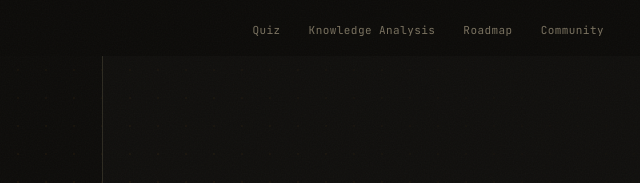
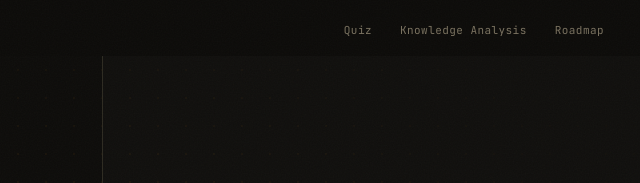
Before and after one commit to abdullahwarrg-png/CareerPath, a plain HTML site: page index.html in a window 1280 px wide. Shown: the top 183 px of the page, 640-1280 px from the left. Drawn offline with Linux system fonts and the light colour scheme.

Commit message:
Update OG title and remove Community link

```diff
--- a/index.html
+++ b/index.html
@@ -3,7 +3,7 @@
 <head>
 <meta charset="UTF-8">
 <meta name="viewport" content="width=device-width, initial-scale=1.0">
-<meta property="og:title" content="🔴The CareerPath KM Intel.">
+<meta property="og:title" content="🔴The CareerPath KM Scan">
 <meta property="og:description" content=": Abdullah Elshafie Warrag Abdelrahman – ID: 242924675 – Final Assesment Website">
 <title>CareerPath — Map Your Next Career Move</title>
 <link rel="preconnect" href="https://fonts.googleapis.com">
@@ -938,7 +938,6 @@ footer { background: var(--bg2); border-top: 1px solid var(--bdr); padding: clam
     <li><a href="#quiz">Quiz</a></li>
     <li><a href="#ai">Knowledge Analysis</a></li>
     <li><a href="#roadmap">Roadmap</a></li>
-    <li><a href="#comments">Community</a></li>
   </ul>
   <button class="nhbg" id="hbg" onclick="toggleNav()" aria-label="Open menu">
     <span></span><span></span><span></span>
```
